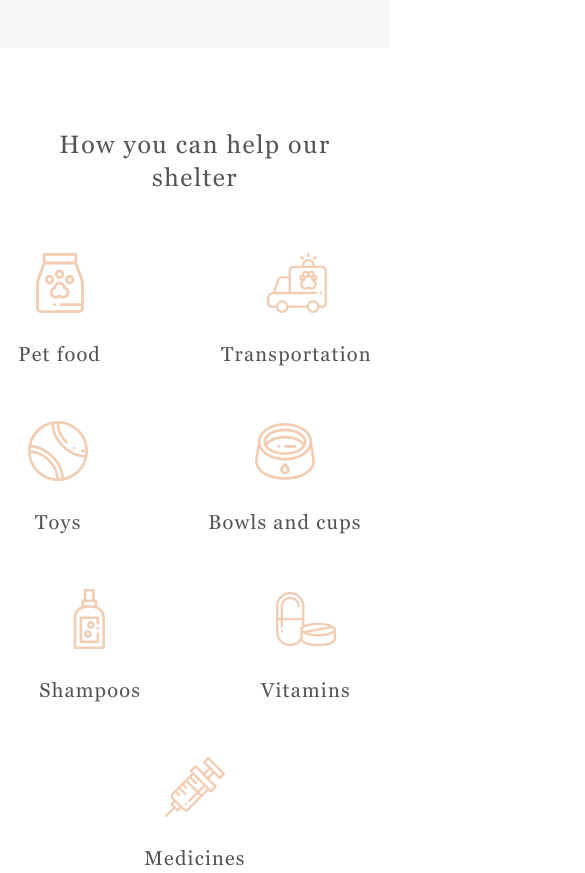
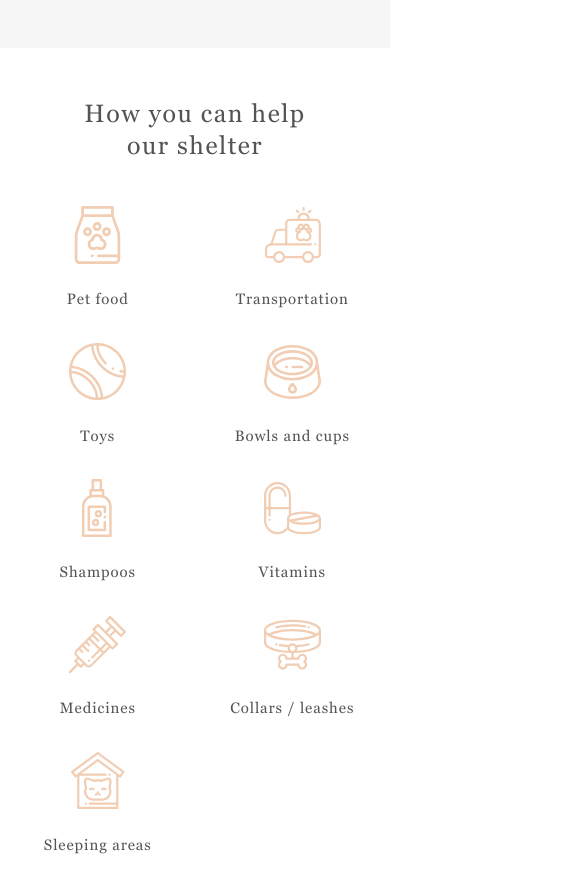
Before and after one commit to SarychevaAA/Projects, a website built with webpack: page shelter/src/pages/index.html in a window 390 px wide. Shown: the part 2588-3461 px from the top of the page, 585 px wide, since content can reach past the window. Built offline with nearby package versions, Linux system fonts and the light colour scheme.

Commit message:
feat: add adaptivity for help block

```diff
--- a/shelter/src/style/abstract/_constants.scss
+++ b/shelter/src/style/abstract/_constants.scss
@@ -15,12 +15,14 @@ $background-footer-gradient-stop: #1A1A1C;
 
 $content-width: 1280px;
 $laptop-big-width: 1180px;
+$change-help-list-width: 1101px;
 $laptop-width: 1070px;
 $laptop-small-width: 960px;
 $tablet-big-width: 780px;
 $tablet-width: 768px;
 $change-menu-type-width: 767.8px;
 $tablet-small-width: 760px;
+$change-position-help-list-width: 670px;
 $between-tablet-mobile-width: 480px;
 $mobile-big-width: 414px;
 $mobile-small-width: 320px;
--- a/shelter/src/style/abstract/_mixins.scss
+++ b/shelter/src/style/abstract/_mixins.scss
@@ -11,6 +11,9 @@
 }
 @mixin media-laptop-big {
   @media (max-width: $laptop-big-width) { @content; };
+}
+@mixin media-change-help-list {
+  @media (max-width: $change-help-list-width) { @content; };
 }
 @mixin media-laptop {
   @media (max-width: $laptop-width) { @content; };
@@ -30,6 +33,9 @@
 @mixin media-tablet-small {
   @media (max-width: $tablet-small-width) { @content; };
 }
+@mixin media-change-position-help-list {
+  @media (max-width: $change-position-help-list-width) { @content; };
+}
 @mixin media-between-tablet-mobile {
   @media (max-width: $between-tablet-mobile-width) { @content; };
 }
--- a/shelter/src/style/base/_base.scss
+++ b/shelter/src/style/base/_base.scss
@@ -36,4 +36,7 @@ h3{
 h4{
   @include font($size: 2.0rem, $height: 115%);
   margin: 0;
+  @include media-mobile{
+    @include font($size: 1.5rem, $height: 110%, $spacing: 0.06em);
+  }
 }
--- a/shelter/src/style/components/_help.scss
+++ b/shelter/src/style/components/_help.scss
@@ -3,15 +3,24 @@
   .wrapper{
     display: flex;
     flex-direction: column;
-    align-items: center;
     gap: 60px;
+    justify-content: center;
     margin: 80px auto 100px;
+    @include media-tablet-small {
+      gap: calc(42px + (60 - 42) * ((100vw - 320px)/(760 - 320)));
+      padding: 0 calc(15px + (30 - 15) * ((100vw - 320px)/(760 - 320)));
+      margin-top: calc(42px + (80 - 42) * ((100vw - 320px)/(760 - 320)));
+    }
   }
 }
 
 .help__heading{
+  margin: 0 auto;
   text-align: center;
   max-width: 310px;
+  @include media-mobile{
+    max-width: 230px;
+  }
 }
 
 .help__list{
@@ -21,11 +30,62 @@
   row-gap: 55px;
   column-gap: 120px;
   justify-content: center;
+  @include media-change-help-list{
+    column-gap: calc(60px + (120 - 60) * ((100vw - 768px)/(1001 - 768)));
+    row-gap: 55px;
+    //column-gap: 65px;
+    justify-items: center;
+    display: grid;
+    grid-template-columns: repeat(auto-fit, 170px);
+  }
+  @include media-tablet{
+    column-gap: calc(30px + (60 - 30) * ((100vw - 320px)/(768 - 320)));
+  }
+  @include media-change-position-help-list{
+    row-gap: calc(30px + (55 - 30) * ((100vw - 320px)/(670 - 320)));
+    @include media-mobile{
+      grid-template-columns: auto auto;
+    }
+    //grid-template-columns: auto auto;
+  }
+  @include media-mobile{
+    grid-template-columns: auto auto;
+  }
+  //@include media-laptop{
+  //  grid-template-columns: repeat(auto-fit, 130px);
+  //}
 }
+.list{
+  //display: grid;
+  //grid-template-columns: 1fr 1fr 1fr;
+  //grid-template-rows: 1fr 1fr 1fr;
+  //justify-items: center;
+  //row-gap: 55px;
+  //column-gap: 65px;
+  //justify-items: center;
+  //display: grid;
+  //grid-template-columns: repeat(auto-fit, minmax(130px, 170px));
 
+  //grid-gap: 1rem;
+}
 .list__element{
   display: flex;
   flex-direction: column;
   align-items: center;
+  justify-content: center;
+  text-align: center;
   gap: 30px;
+  @include media-change-help-list{
+    width: 170px;
+    @include media-mobile{
+      gap: calc(20px + (30 - 20) * ((100vw - 320px)/(414 - 320)));
+      width: calc(130px + (170 - 130) * ((100vw - 320px)/(414 - 320)));
+    }
+  }
+  img{
+    @include media-mobile{
+      width: calc(50px + (60 - 50) * ((100vw - 320px)/(414 - 320)));
+    }
+  }
+
 }
```
